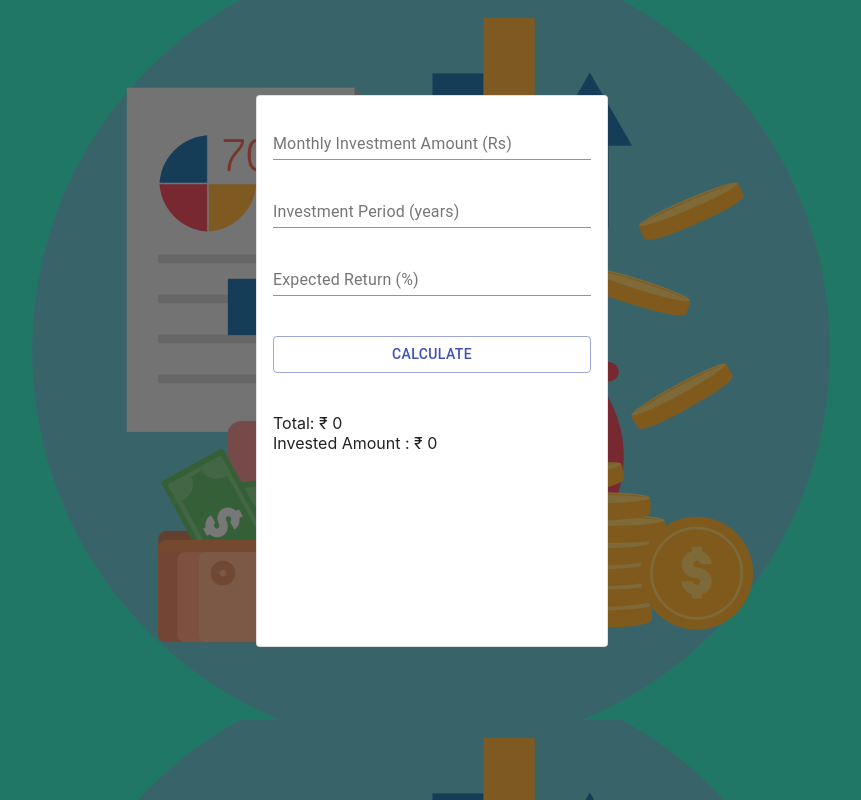
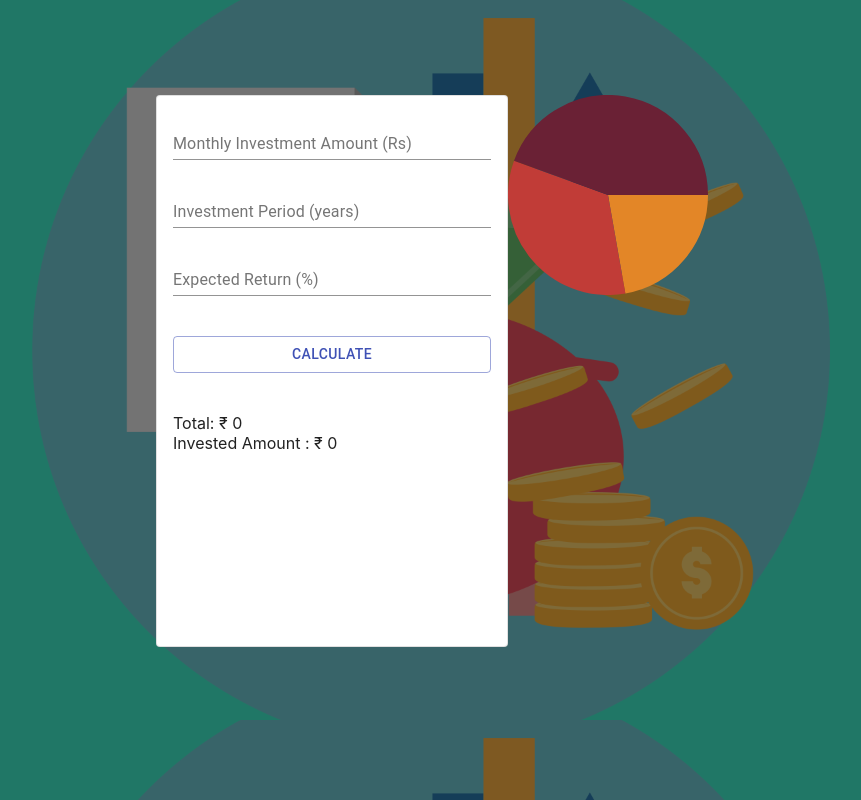
Before and after one commit to nikhilmaske-2001/SIP-and-LUMP-SUM-calculator, a React (Create React App) app: page / in a window 1280 px wide. Shown: the whole page, without its empty margins (208-1069 px from the left). Built offline with nearby package versions, Linux system fonts and the light colour scheme.

Commit message:
Using npm for piechart.

```diff
--- a/package.json
+++ b/package.json
@@ -9,6 +9,7 @@
     "@testing-library/user-event": "^12.8.3",
     "react": "^17.0.2",
     "react-dom": "^17.0.2",
+    "react-minimal-pie-chart": "^8.2.0",
     "react-scripts": "4.0.3",
     "typescript": "^4.3.5",
     "web-vitals": "^1.1.2"
--- a/src/App.tsx
+++ b/src/App.tsx
@@ -1,6 +1,7 @@
 import React, { useState } from 'react';
 import { FormControl, InputLabel, Input, Card, CardContent, Box, Button } from '@material-ui/core';
 import { useStyles } from "./styles";
+import { PieChart } from 'react-minimal-pie-chart';
 
 const initialState = {
   monthly_investment: "",
@@ -61,7 +62,13 @@ function App() {
             Invested Amount : ₹ {investedAmount}</Box>
         </CardContent>
       </Card>
-
+      <PieChart className={classes.piechart}
+        data={[
+          { title: 'One', value: 10, color: '#E38627' },
+          { title: 'Two', value: 15, color: '#C13C37' },
+          { title: 'Three', value: 20, color: '#6A2135' },
+        ]}
+      />
     </div >
   );
 }
--- a/src/styles.tsx
+++ b/src/styles.tsx
@@ -19,5 +19,9 @@ export const useStyles = makeStyles(theme => ({
     },
     Total: {
         marginTop: 40,
+    },
+    piechart: {
+        maxWidth: 200,
+        maxHeight: 200,
     }
 }));
```
Also changed, not shown: 1 other file (tests, documents, lock files or other folders).
